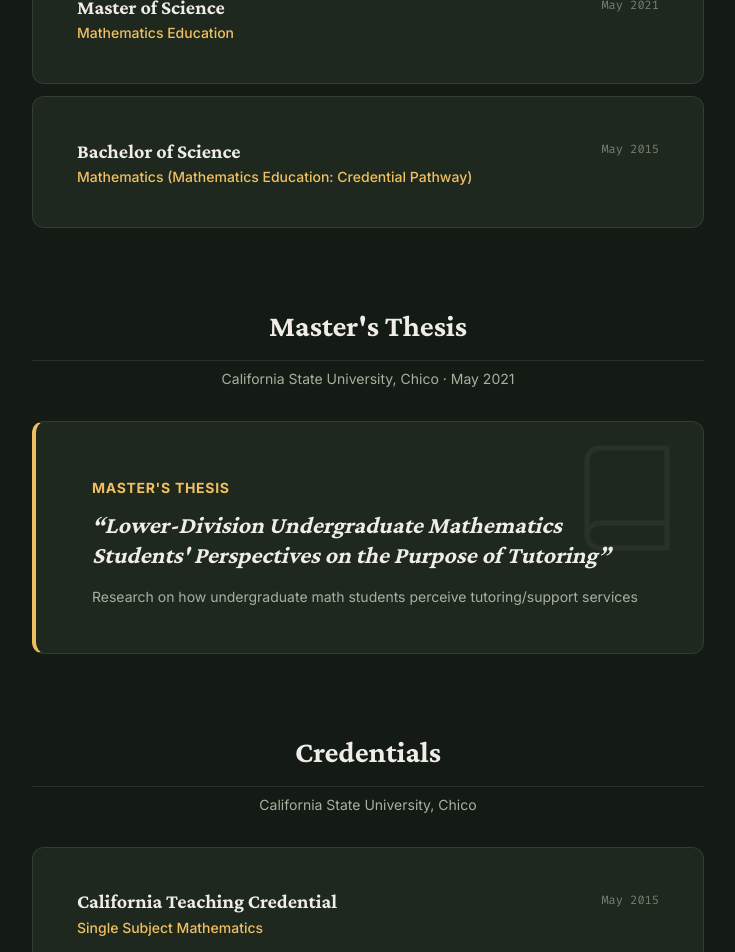
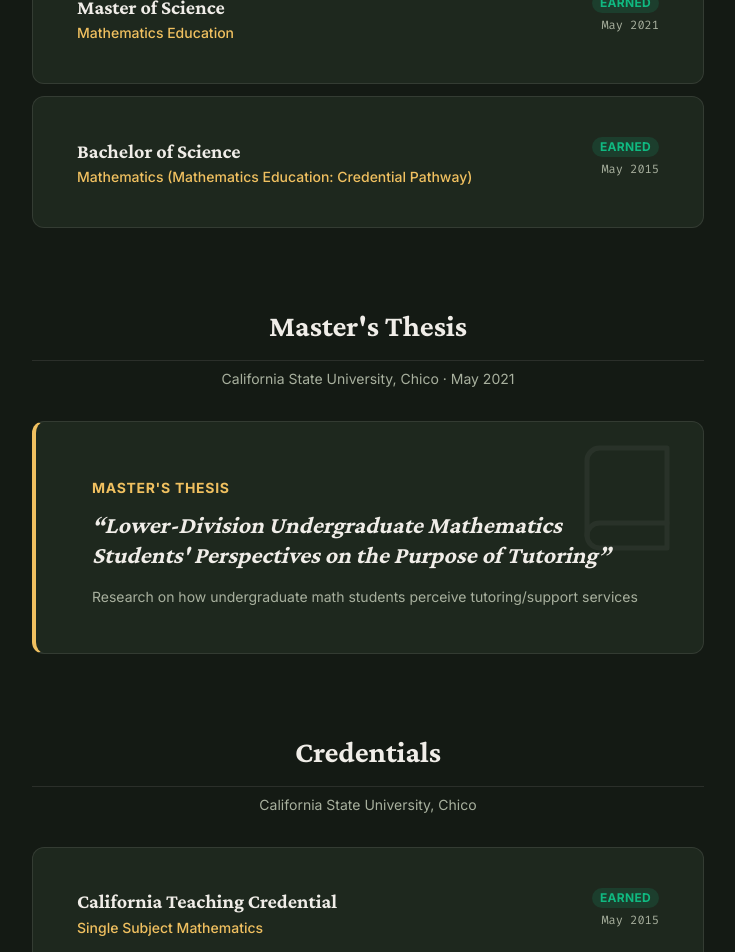
Before and after one commit to shuff57/steven, a Next.js app: page /education in a window 1280 px wide. Shown: the part 580-1532 px from the top of the page, without its empty margins (272-1007 px from the left). Built offline with nearby package versions, Linux system fonts and the light colour scheme.

Commit message:
feat(ui): add status to Credential and refactor DegreeCard and CredentialCard layout

```diff
--- a/src/components/sections/EducationView.tsx
+++ b/src/components/sections/EducationView.tsx
@@ -6,6 +6,7 @@ import { education } from '@/data/education'
 import { profile } from '@/data/profile'
 import type { Credential, Education } from '@/data/education'
 import { AnimatedItem } from '@/components/ui/AnimatedItem'
+import { getUniversalStatusLabel, getUniversalStatusClass } from '@/lib/statusHelpers'
 
 /* ── TOC config ── */
 
@@ -115,9 +116,14 @@ function DegreeCard({ degree }: { degree: Credential }) {
             {degree.field}
           </p>
         </div>
-        <span className="text-xs font-mono text-[var(--color-text-muted)] shrink-0 mt-1">
-          {degree.date}
-        </span>
+        <div className="flex flex-col items-end gap-1 shrink-0">
+          <span className={`text-xs font-bold px-2 py-0.5 rounded-full uppercase tracking-wide shrink-0 ${getUniversalStatusClass(degree.status)}`}>
+            {getUniversalStatusLabel(degree.status)}
+          </span>
+          <span className="text-xs font-mono text-[var(--color-text-secondary)]">
+            {degree.date}
+          </span>
+        </div>
       </div>
 
       {/* Expandable body */}
@@ -163,9 +169,14 @@ function CredentialCard({ credential }: { credential: Credential }) {
             {credential.field}
           </p>
         </div>
-        <span className="text-xs font-mono text-[var(--color-text-muted)] shrink-0 mt-1">
-          {credential.date}
-        </span>
+        <div className="flex flex-col items-end gap-1 shrink-0">
+          <span className={`text-xs font-bold px-2 py-0.5 rounded-full uppercase tracking-wide shrink-0 ${getUniversalStatusClass(credential.status)}`}>
+            {getUniversalStatusLabel(credential.status)}
+          </span>
+          <span className="text-xs font-mono text-[var(--color-text-secondary)]">
+            {credential.date}
+          </span>
+        </div>
       </div>
 
       {/* Expandable body */}
--- a/src/data/education.ts
+++ b/src/data/education.ts
@@ -3,6 +3,7 @@ export interface Credential {
   field: string
   institution: string
   date: string
+  status: 'earned' | 'in-progress'
   notes?: string
   link?: string
 }
@@ -25,6 +26,7 @@ export const education: Education = {
       field: 'Mathematics Education',
       institution: 'California State University, Chico',
       date: 'May 2021',
+      status: 'earned',
       notes: 'Department of Mathematics and Statistics',
     },
     {
@@ -32,6 +34,7 @@ export const education: Education = {
       field: 'Mathematics (Mathematics Education: Credential Pathway)',
       institution: 'California State University, Chico',
       date: 'May 2015',
+      status: 'earned',
       notes: 'Department of Mathematics and Statistics',
     },
   ],
@@ -41,18 +44,21 @@ export const education: Education = {
       field: 'Single Subject Mathematics',
       institution: 'California State University, Chico',
       date: 'May 2015',
+      status: 'earned',
     },
     {
       degree: 'Supplementary Authorization Credential',
       field: 'Computer Science',
       institution: 'California State University, Chico',
       date: 'Summer 2023',
+      status: 'earned',
     },
     {
       degree: 'Supplementary Authorization Credential',
       field: 'Career Technical Education: Information and Communication Technologies',
       institution: 'California State University, Chico',
       date: 'Spring 2026',
+      status: 'in-progress',
     },
   ],
   thesis: {
```
